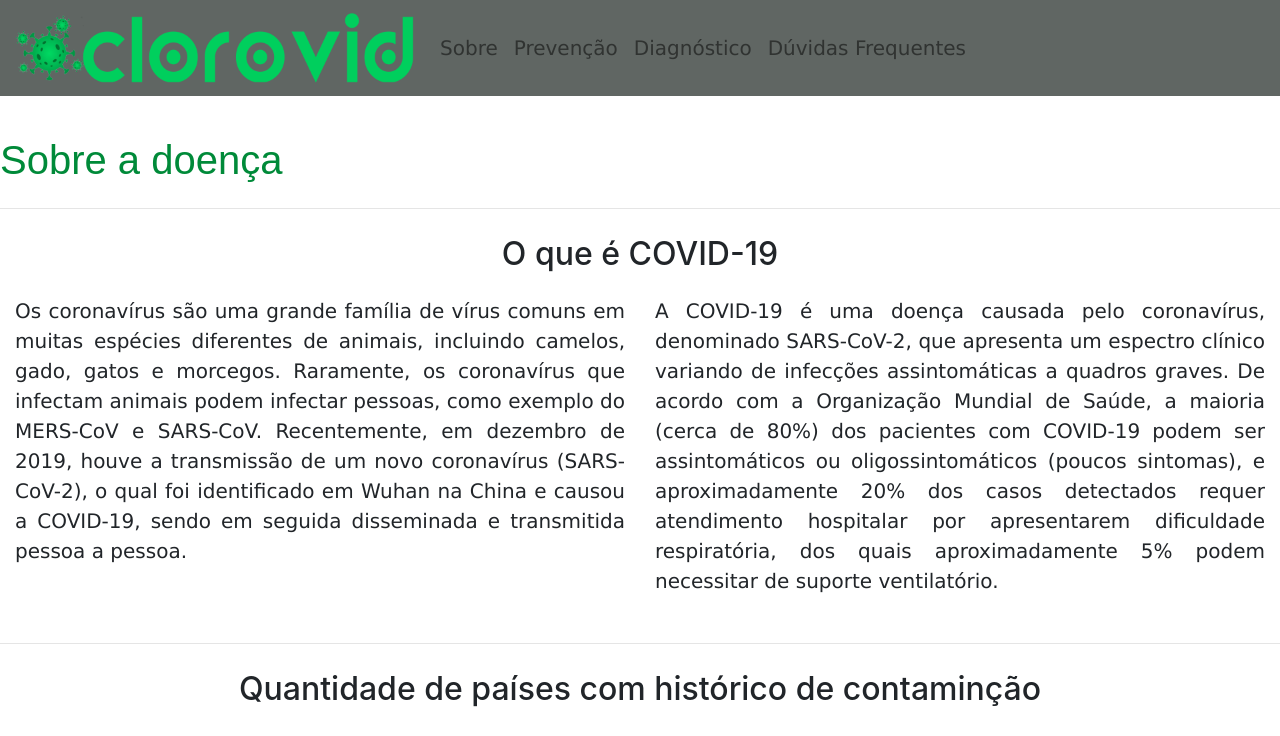
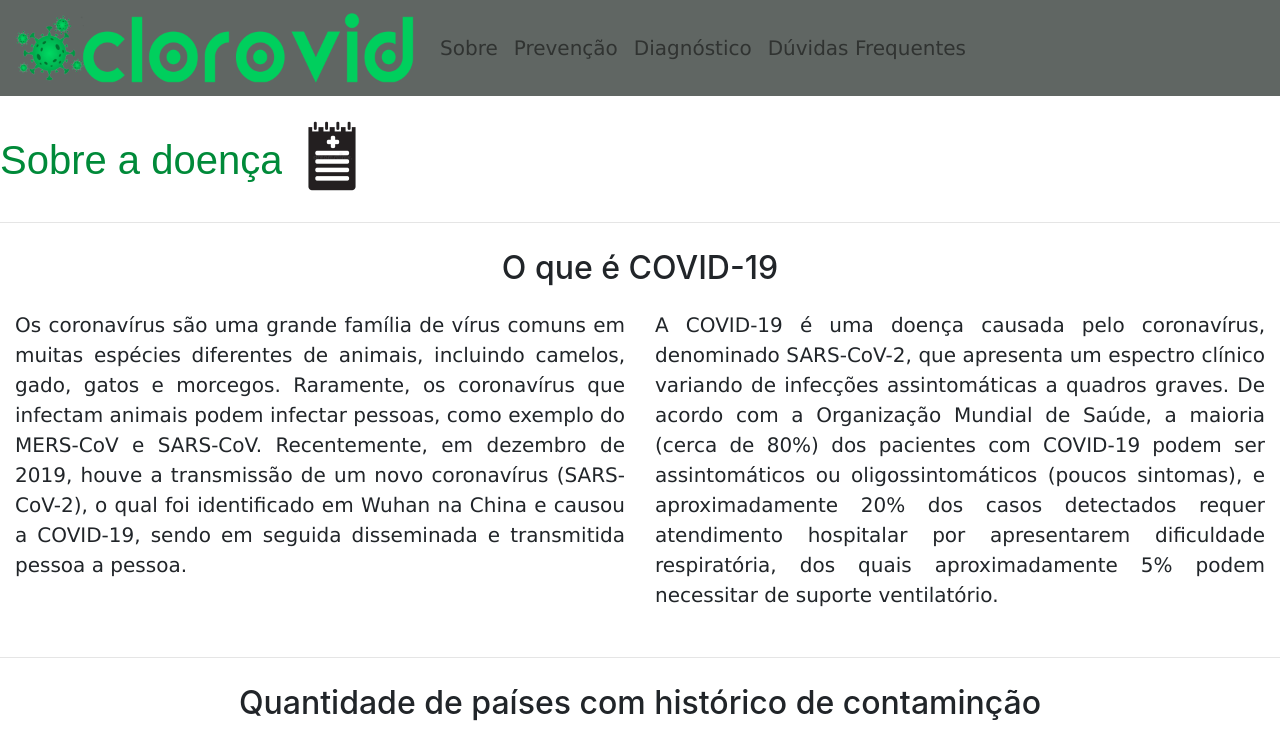
Before and after one commit to athenasaran/clorovid, a React (Create React App) app: page /sobre in a window 1280 px wide. Shown: the top 736 px of the page. Built offline with nearby package versions, Linux system fonts and the light colour scheme.

Commit message:
Algumas alterações sobre

```diff
--- a/src/components/Sobre/index.js
+++ b/src/components/Sobre/index.js
@@ -2,13 +2,16 @@ import React from "react";
 import Header from "../Header";
 import Footer from "../Footer";
 import "./sobre.css";
-import sobreInformativo from "../../assets/img/sobreInformativo.jpg";
+import sobreInformativo from "../../assets/img/sobreInformativo.png";
 
 function Sobre() {
   return (
     <>
       <Header />
-        <h1> Sobre a doença</h1>
+        <div class = "img-sobre">
+          <h1> Sobre a doença</h1>
+          <img src={sobreInformativo}/>
+        </div>
 
           <div id={"o-que-e-covid"}>
           <hr />
--- a/src/components/Sobre/sobre.css
+++ b/src/components/Sobre/sobre.css
@@ -39,3 +39,8 @@ p,a {
         width: 100%;
     }
 }
+.img-sobre img {
+  width: 100px;
+  height: 100px ;
+  margin-top: 10px;
+}
```
Also changed, not shown: src/assets/img/sobreInformativo.png, src/assets/img/sobreProb.png (added).
